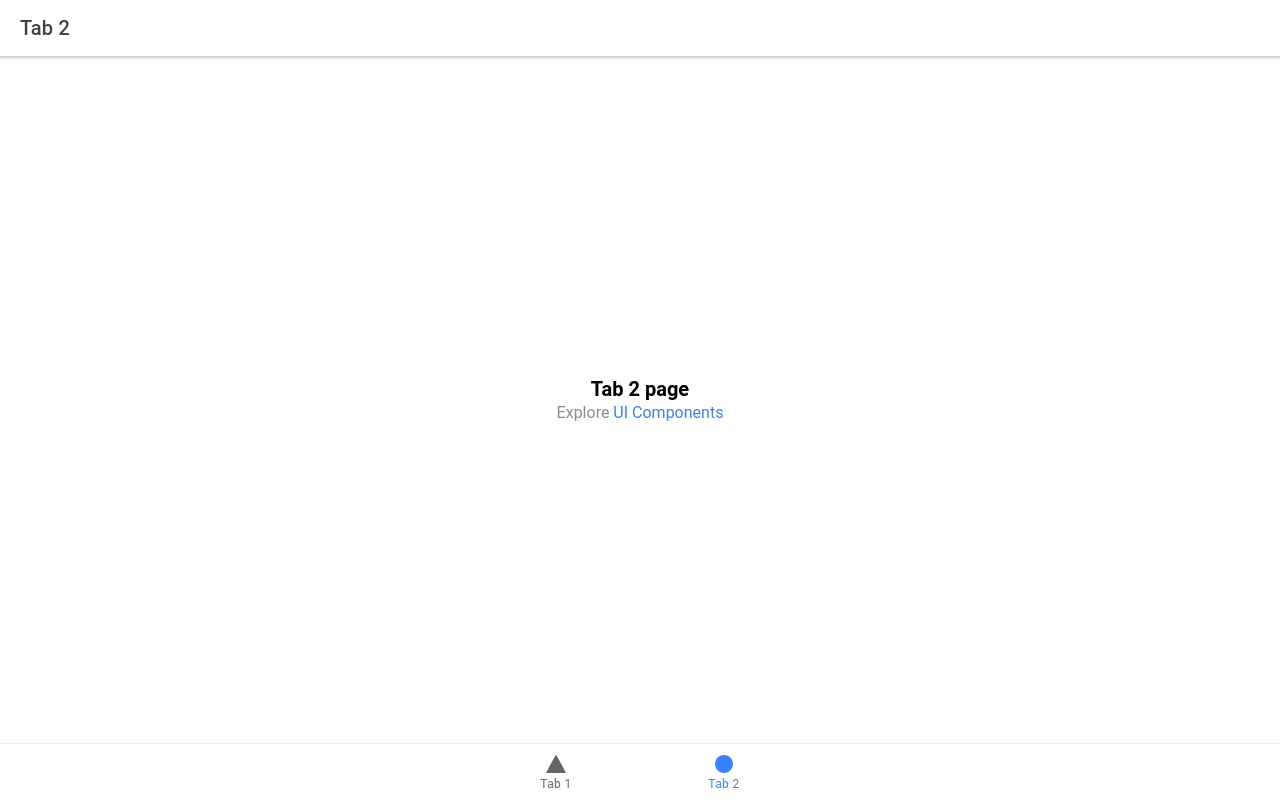
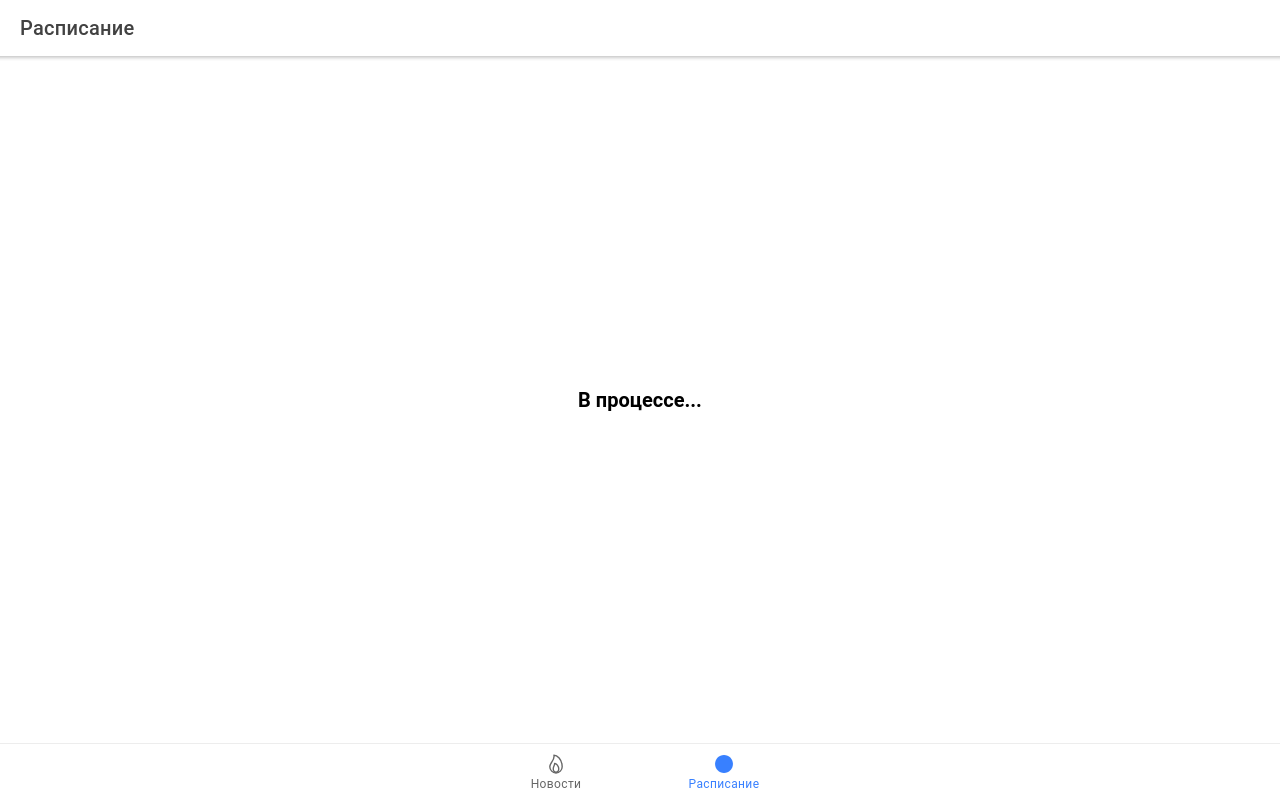
Before and after one commit to RZAteam/rzaplatform, a React (Create React App) app: page /tab2 in a window 1280 px wide. Built offline with nearby package versions, Linux system fonts and the light colour scheme.

Commit message:
Промежуточный комит для создания слайдов с приказами

```diff
--- a/src/App.tsx
+++ b/src/App.tsx
@@ -10,7 +10,7 @@ import {
   IonTabs
 } from '@ionic/react';
 import { IonReactRouter } from '@ionic/react-router';
-import { ellipse, square, triangle } from 'ionicons/icons';
+import { ellipse, square, triangle, flameOutline } from 'ionicons/icons';
 import Tab1 from './pages/Tab1';
 import Tab2 from './pages/Tab2';
 
@@ -44,12 +44,12 @@ const App: React.FC = () => (
         </IonRouterOutlet>
         <IonTabBar slot="bottom">
           <IonTabButton tab="tab1" href="/tab1">
-            <IonIcon icon={triangle} />
-            <IonLabel>Tab 1</IonLabel>
+            <IonIcon icon={flameOutline} />
+            <IonLabel>Новости</IonLabel>
           </IonTabButton>
           <IonTabButton tab="tab2" href="/tab2">
             <IonIcon icon={ellipse} />
-            <IonLabel>Tab 2</IonLabel>
+            <IonLabel>Расписание</IonLabel>
           </IonTabButton>
         </IonTabBar>
       </IonTabs>
--- a/src/components/ExploreContainer.tsx
+++ b/src/components/ExploreContainer.tsx
@@ -9,7 +9,7 @@ const ExploreContainer: React.FC<ContainerProps> = ({ name }) => {
   return (
     <div className="container">
       <strong>{name}</strong>
-      <p>Explore <a target="_blank" rel="noopener noreferrer" href="https://ionicframework.com/docs/components">UI Components</a></p>
+      {/*<p>Explore <a target="_blank" rel="noopener noreferrer" href="https://ionicframework.com/docs/components">UI Components</a></p>*/}
     </div>
   );
 };
--- /dev/null
+++ b/src/components/deptOrderPictures/deptOrderPictures.tsx
@@ -0,0 +1,25 @@
+import React from 'react';
+import { IonSlides, IonSlide, IonContent } from '@ionic/react';
+import ExploreContainer from "../ExploreContainer";
+
+const slideOpts = {
+    initialSlide: 1,
+    speed: 400
+};
+
+export const deptOrderPictures: React.FC = () => (
+    <IonContent>
+        <IonSlides pager={true} options={slideOpts}>
+            <IonSlide>
+                <h1>Slide 1</h1>
+            </IonSlide>
+            <IonSlide>
+                <h1>Slide 2</h1>
+            </IonSlide>
+            <IonSlide>
+                <h1>Slide 3</h1>
+            </IonSlide>
+        </IonSlides>
+    </IonContent>
+);
+export default deptOrderPictures;
--- a/src/pages/Tab1.tsx
+++ b/src/pages/Tab1.tsx
@@ -3,13 +3,14 @@ import { IonContent, IonHeader, IonPage, IonTitle, IonToolbar } from '@ionic/rea
 import ExploreContainer from '../components/ExploreContainer';
 // import TextComponent from '../components/TextComponent'
 import './Tab1.css';
+import deptOrderPictures from '../components/deptOrderPictures/deptOrderPictures';
 
 const Tab1: React.FC = () => {
   return (
     <IonPage>
       <IonHeader>
         <IonToolbar>
-          <IonTitle>Tab 1</IonTitle>
+          <IonTitle>Новости</IonTitle>
         </IonToolbar>
       </IonHeader>
       <IonContent>
@@ -18,7 +19,7 @@ const Tab1: React.FC = () => {
             <IonTitle size="large">Tab 1</IonTitle>
           </IonToolbar>
         </IonHeader>
-        <ExploreContainer name="Tab 1 page" />
+        <deptOrderPictures />
         {/*<TextComponent name = "Stranger" />*/}
       </IonContent>
     </IonPage>
--- a/src/pages/Tab2.tsx
+++ b/src/pages/Tab2.tsx
@@ -8,7 +8,7 @@ const Tab2: React.FC = () => {
     <IonPage>
       <IonHeader>
         <IonToolbar>
-          <IonTitle>Tab 2</IonTitle>
+          <IonTitle>Расписание</IonTitle>
         </IonToolbar>
       </IonHeader>
       <IonContent>
@@ -17,7 +17,7 @@ const Tab2: React.FC = () => {
             <IonTitle size="large">Tab 2</IonTitle>
           </IonToolbar>
         </IonHeader>
-        <ExploreContainer name="Tab 2 page" />
+        <ExploreContainer name="В процессе..." />
       </IonContent>
     </IonPage>
   );
```
Also changed, not shown: src/components/deptOrderPictures/ListOfPictures.tsx (added), src/components/deptOrderPictures/deptOrderPictures.css (added).
